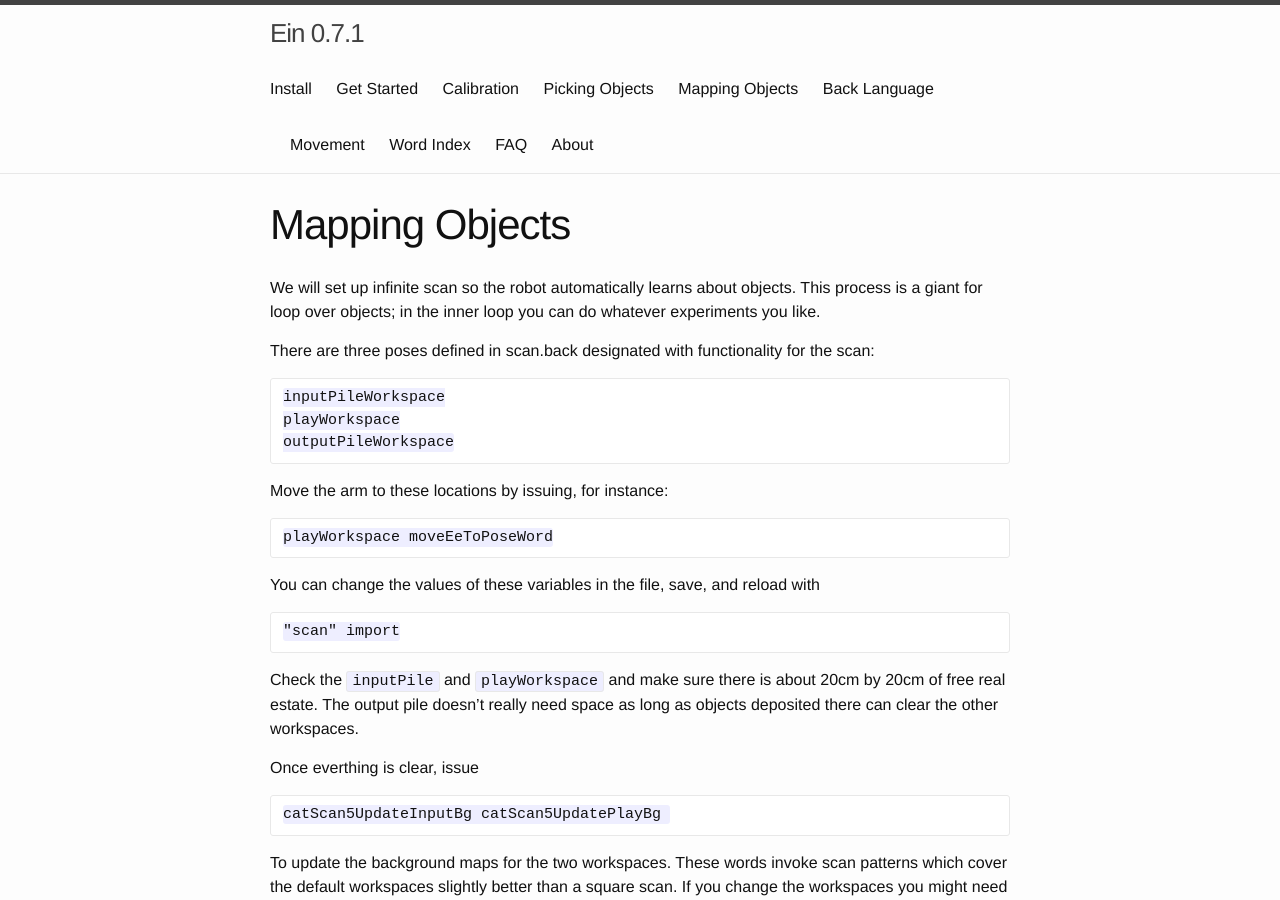
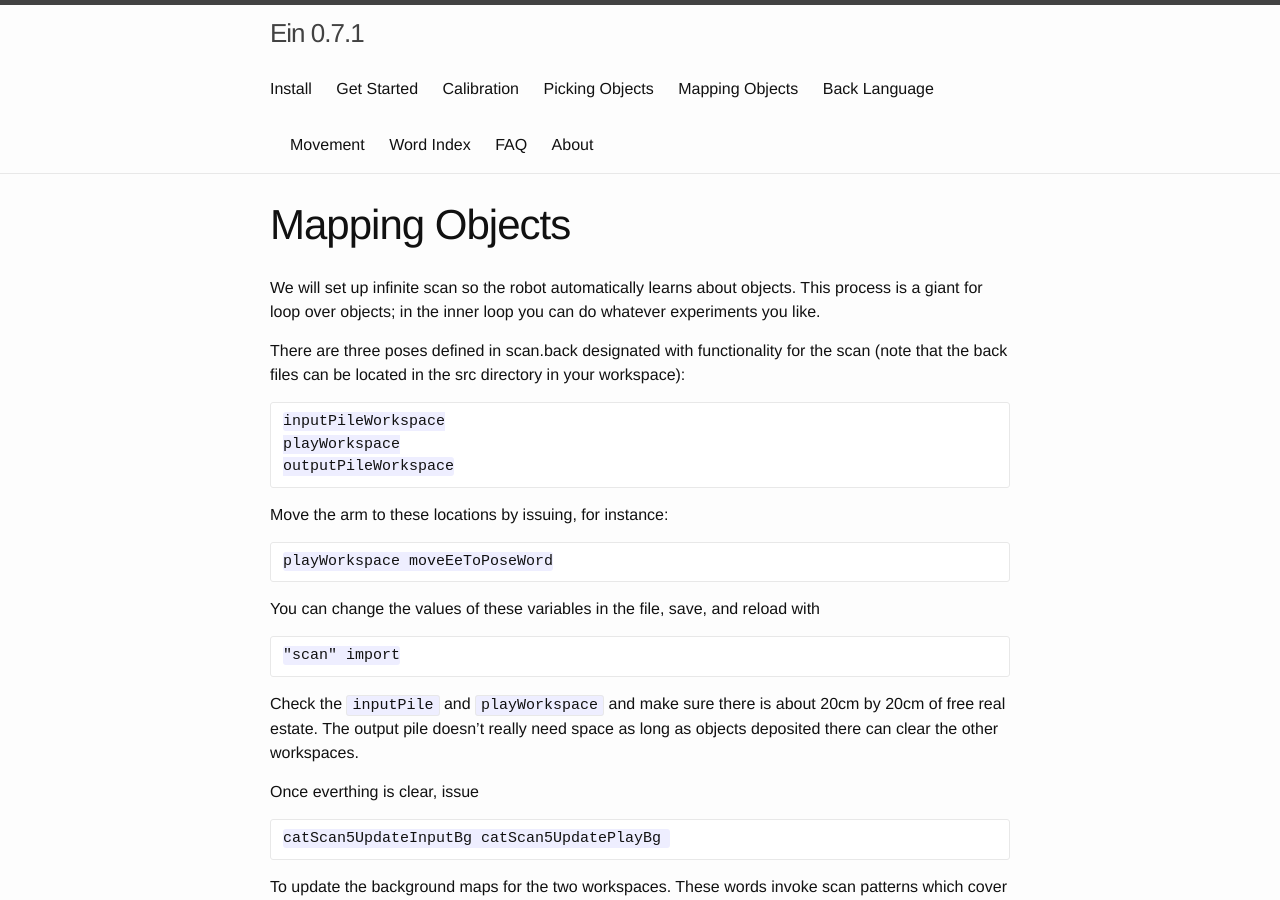
Before and after one commit to h2r/ein, a Jekyll site: the page built from scanningobjects.md, in a window 1280 px wide and 900 px high. Built offline with Jekyll 4.4.1, drawn with Linux system fonts in a browser that asks for light colours.

Commit message:
Specified how to access the back files

````diff
--- a/scanningobjects.md
+++ b/scanningobjects.md
@@ -10,7 +10,7 @@ objects.  This process is a giant for loop over objects; in the inner
 loop you can do whatever experiments you like.
 
 
-There are three poses defined in scan.back designated with functionality for the scan:
+There are three poses defined in scan.back designated with functionality for the scan (note that the back files can be located in the src directory in your workspace):
 
 ```
 inputPileWorkspace
````
